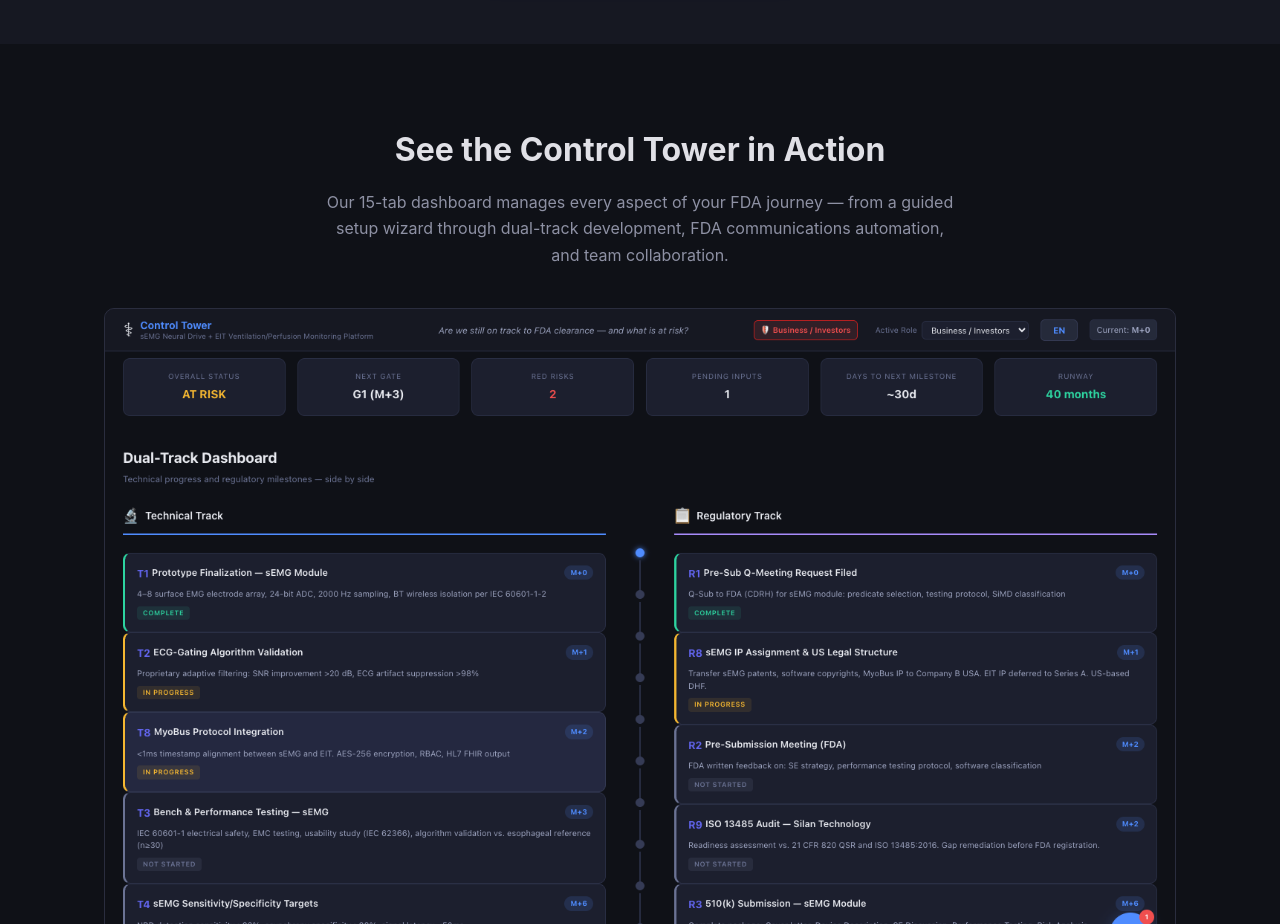
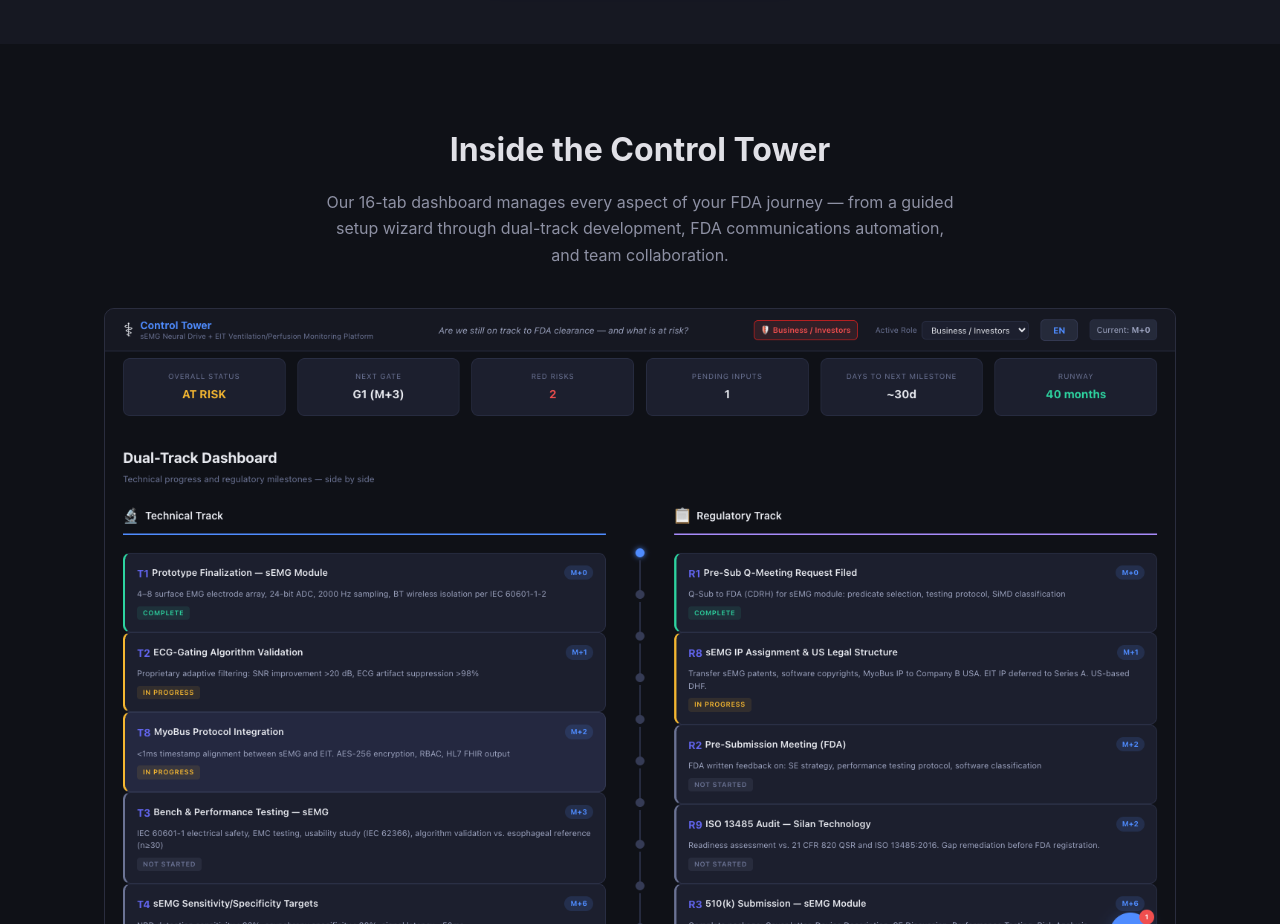
Before and after one commit to londailey6937/arch-medical, a website built with Vite: page index.html in a window 1280 px wide. Shown: the part 2860-3784 px from the top of the page. Built offline with nearby package versions, Linux system fonts and the light colour scheme.

Commit message:
Rename Control Tower section: 'Inside the Control Tower' + update tab count to 16

```diff
--- a/index.html
+++ b/index.html
@@ -229,9 +229,9 @@
     <!-- ─── CONTROL TOWER SHOWCASE ────────────────── -->
     <section class="section" id="demo">
       <div class="container">
-        <h2>See the Control Tower in Action</h2>
+        <h2>Inside the Control Tower</h2>
         <p class="section-sub">
-          Our 15-tab dashboard manages every aspect of your FDA journey — from a
+          Our 16-tab dashboard manages every aspect of your FDA journey — from a
           guided setup wizard through dual-track development, FDA communications
           automation, and team collaboration.
         </p>
```
Also changed, not shown: cn.html (+2 -2 lines).
